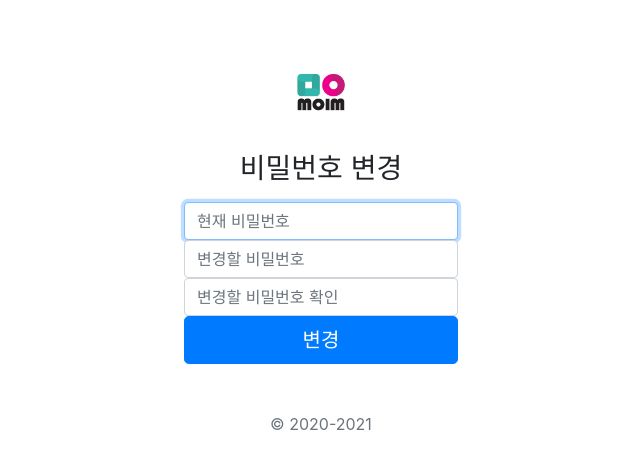
After one commit to pmc-web/pmcFirstWeb, a Spring app: template src/main/resources/templates/user/changePassword.html in a window 1280 px wide. The commit adds this page. Shown: the top 469 px of the page, without its empty margins (319-959 px from the left). Run offline with Thymeleaf, Linux system fonts and the light colour scheme; the template is opened without the code that fills it, so the values that code supplies are empty; some of the project's set-up classes (security, data sources, template engines, error pages and the like) are left out, and stand-ins take their place; some libraries are stand-ins or nearby versions.

Commit message:
[user][feat] 비밀번호 변경 기능 추가
- 비밀번호 변경 서비스 연동
- 비밀번호 변경 화면 추가
- 이전 비밀번호가 맞는지 검증하는 것 추가 필요
- 비밀번호 형식 validation 추가 필요

```diff
--- a/src/main/java/com/bootproj/pmcweb/Mapper/AccountMapper.java
+++ b/src/main/java/com/bootproj/pmcweb/Mapper/AccountMapper.java
@@ -21,4 +21,6 @@ public interface AccountMapper {
     public void updateUserAuthKey(Map<String, String> map);
 
     public void updateUserStatus(Map<String, String> map);
+
+    public void updateUserPassword(Map<String, String> map);
 }
--- a/src/main/java/com/bootproj/pmcweb/Service/AccountService.java
+++ b/src/main/java/com/bootproj/pmcweb/Service/AccountService.java
@@ -18,4 +18,5 @@ public interface AccountService {
     public void updateUserStatus(Map<String, String> map);
     public String sendSignUpEmail(Account account) throws SendEmailException, DuplicateEmailException;
     public Account signUpConfirm(String authKey, String email) throws NoMatchingAcountException, NoSuchFieldException;
+    public void updateUserPassword(Map<String, String> map);
 }
--- a/src/main/java/com/bootproj/pmcweb/Service/AccountServiceImpl.java
+++ b/src/main/java/com/bootproj/pmcweb/Service/AccountServiceImpl.java
@@ -119,4 +119,10 @@ public class AccountServiceImpl implements AccountService {
         Account changedUser = getUserByEmail(email);
         return changedUser;
     }
+
+    @Override
+    public void updateUserPassword(Map<String, String> map) {
+        accountMapper.updateUserPassword(map);
+        return;
+    }
 }
--- a/src/main/resources/mappers/AccountMapper.xml
+++ b/src/main/resources/mappers/AccountMapper.xml
@@ -39,4 +39,9 @@
         update User set status = #{status}
         where email = #{email};
     </update>
+
+    <update id="updateUserPassword" parameterType="map">
+        update User set password = #{password}
+        where email = #{email};
+    </update>
 </mapper>
--- /dev/null
+++ b/src/main/resources/templates/user/changePassword.html
@@ -0,0 +1,25 @@
+<!DOCTYPE html>
+        <html xmlns:th="http://www.thymeleaf.org"
+              xmlns:layout="http://www.ultraq.net.nz/thymeleaf/layout">
+        <head>
+            <head th:replace="/layout/common.html :: fragment-common"></head>
+        </head>
+<body class="text-center">
+    <div class="row justify-content-center">
+        <div class="col-md-auto">
+            <form class="form-signin" th:action="@{/user/changePassword}" method="post">
+                <a href="/"><img class="mb-4" th:src="@{/img/moim.jpg}" alt="" width="72" height="72"></a>
+                <h1 class="h3 mb-3 font-weight-normal">비밀번호 변경</h1>
+                <label for="inputOldPassword" class="sr-only">현재 비밀번호</label>
+                <input type="password" name="oldPassword" id="inputOldPassword" class="form-control" placeholder="현재 비밀번호" required autofocus>
+                <label for="inputNewPassword" class="sr-only">변경할 비밀번호</label>
+                <input type="password" name="newPassword" id="inputNewPassword" class="form-control" placeholder="변경할 비밀번호" required>
+                <label for="inputNewPasswordConfirm" class="sr-only">변경할 비밀번호 확인</label>
+                <input type="password" name="newPasswordConfirm" id="inputNewPasswordConfirm" class="form-control" placeholder="변경할 비밀번호 확인" required>
+                <button class="btn btn-lg btn-primary btn-block" type="submit">변경</button>
+                <p class="mt-5 mb-3 text-muted">&copy; 2020-2021</p>
+            </form>
+        </div>
+    </div>
+</body>
+</html>
--- a/src/main/resources/templates/user/profile.html
+++ b/src/main/resources/templates/user/profile.html
@@ -75,7 +75,7 @@
                         </div>
                         <!-- /.card-body -->
 
-                        <a href="#" class="btn btn-primary btn-block"><b>비밀번호 변경하기</b></a>
+                        <a href="#" class="btn btn-primary btn-block" th:href="@{/user/changePassword}"><b>비밀번호 변경하기</b></a>
 <!--                        <button id ="btn-user-delete" class="btn btn-primary btn-block"><b>탈퇴하기</b></button>-->
 <!--                        <a id ="btn-user-delete" href="#" class="btn btn-primary btn-block" th:href="@{/user/{loginUserId}(loginUserId=${loginUserId})}" data-confirm="탈퇴하시겠습니까?" data-method="delete" rel="nofollow"><b>탈퇴하기</b></a>-->
                         <button id ="btn-user-delete" class="btn btn-primary btn-block" th:onclick="deleteUser([[${loginUserId}]])"><b>탈퇴하기</b></button>
```
Also changed, not shown: src/main/java/com/bootproj/pmcweb/Controller/AccountController.java (+13 -0 lines), src/main/java/com/bootproj/pmcweb/Service/AccountSecurityService.java (+8 -0 lines).
